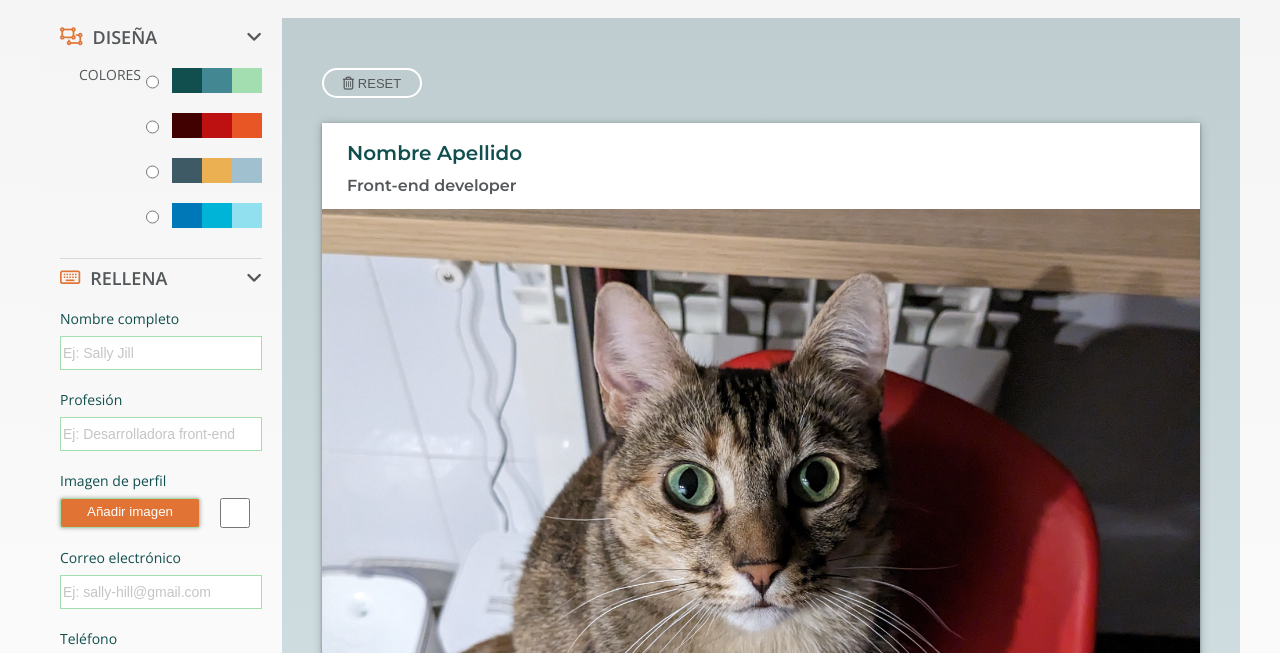
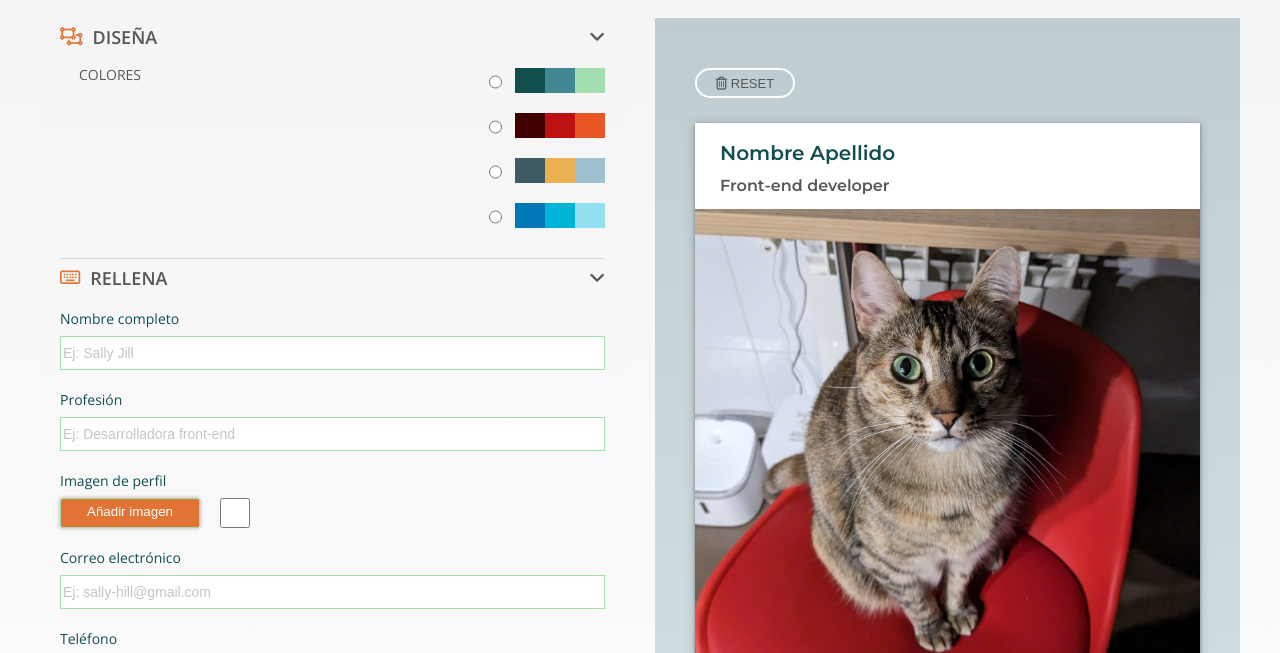
Before and after one commit to Adalab/project-promo-T-module-2-team-4, a website: page src/html/profile.html in a window 1280 px wide. Shown: the part 139-792 px from the top of the page. Drawn offline with nearby package versions, Linux system fonts and the light colour scheme; files that its build step writes are made by us from their sources; files whose address does not match are found by name.

Commit message:
Remove flex in section_form, add width=50vw

```diff
--- a/src/scss/layout/_formdesign.scss
+++ b/src/scss/layout/_formdesign.scss
@@ -6,9 +6,14 @@
 
 @media screen and (min-width: 768px) {
     .section__form {
-        display: flex;
-        flex-direction: row-reverse;
+        // display: flex;
+        // flex-direction: row-reverse;
+        // justify-content: flex-end;
         background: linear-gradient(to bottom, $white-four, $white-two);
+        width: 50vw;
+    }
+    .central-column {
+        padding: 0;
     }
 }
 .headerdesign {
--- a/src/scss/layout/_preview.scss
+++ b/src/scss/layout/_preview.scss
@@ -5,6 +5,10 @@
         flex-direction: row-reverse;
         background: linear-gradient(to bottom, $white-four, $white-two);
         padding: 20px 40px 20px;
+        gap: 30px;
+    }
+    .preview {
+        width: 50vw;
     }
 }
 
```
